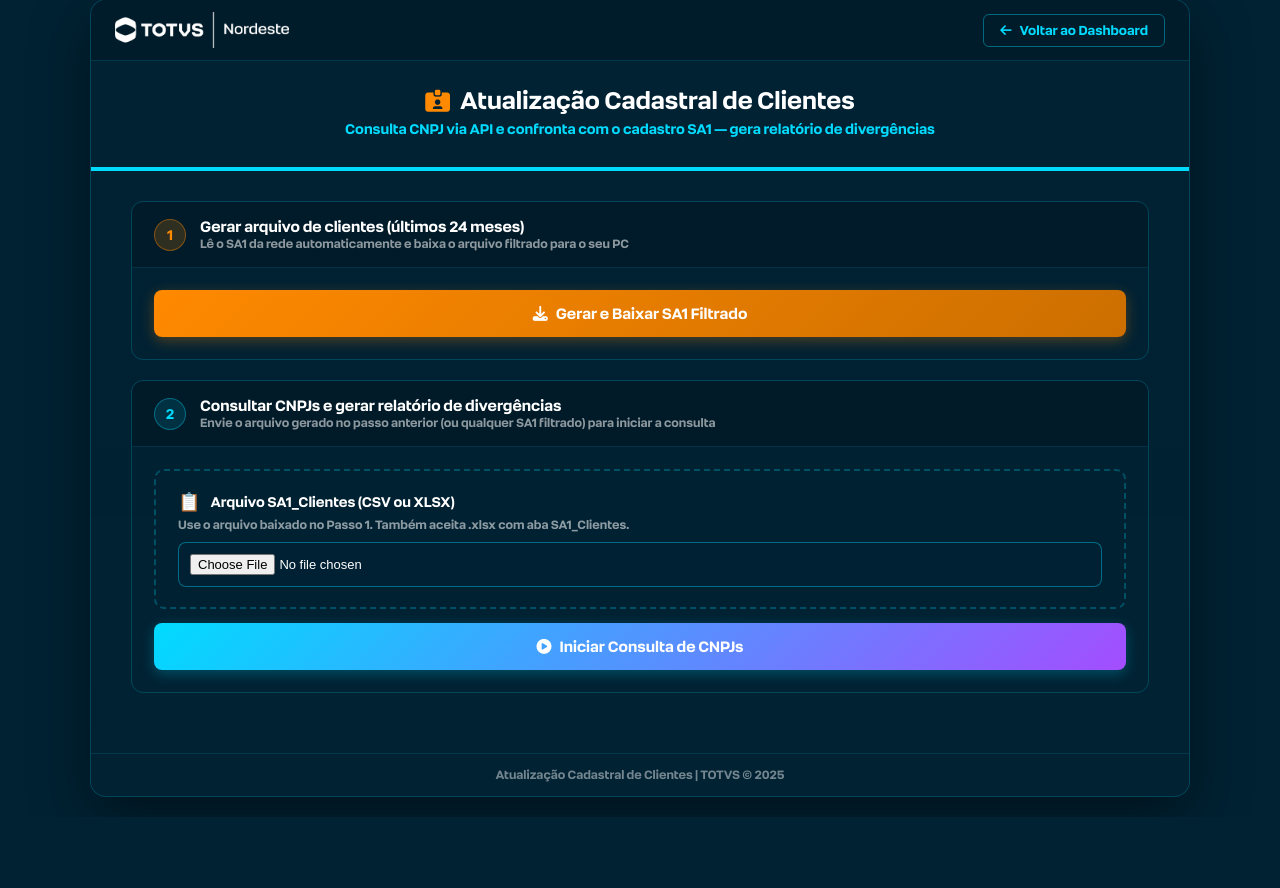
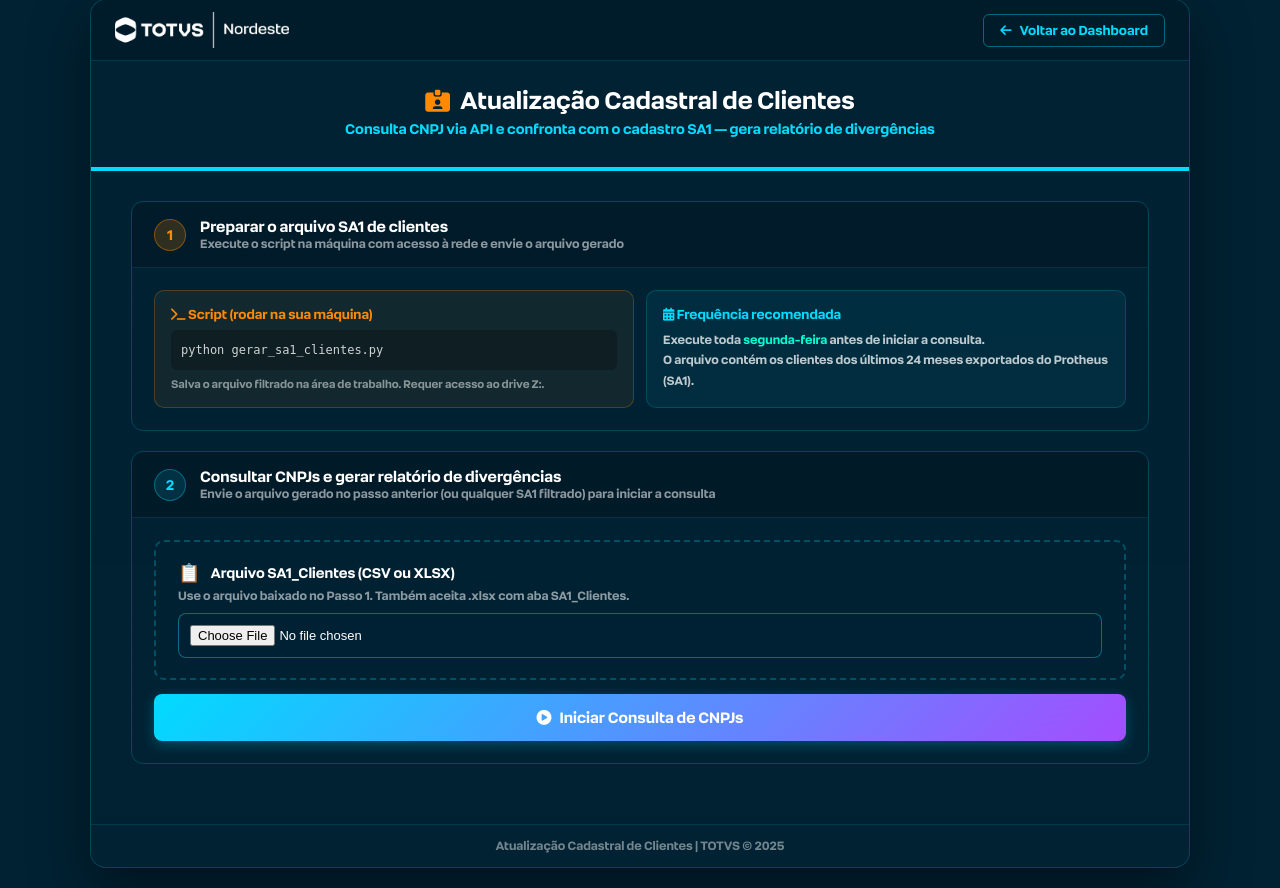
Before and after one commit to albadedeus/portalautomacao, a Flask app: page /cadastro-clientes in a window 1280 px wide. Shown: the part 31-919 px from the top of the page. Before the commit the page ends 846 px from the top, so only its background shows below. Run offline with Flask 3, Linux system fonts and the light colour scheme; the visitor is signed in with stand-in values (Sample User, id 1).

Commit message:
Substitui botao Passo 1 por instrucoes + cria script gerar_sa1_clientes.py
- Passo 1 agora exibe instrucoes para rodar o script na maquina local
- gerar_sa1_clientes.py: script standalone para gerar SA1 filtrado (24 meses)
- Remove JS do botao que foi removido

Co-Authored-By: Claude Sonnet 4.6 <noreply@anthropic.com>

```diff
--- a/templates/cadastro_clientes.html
+++ b/templates/cadastro_clientes.html
@@ -303,15 +303,36 @@
         <div class="step-header">
           <div class="step-num laranja">1</div>
           <div>
-            <div class="step-title">Gerar arquivo de clientes (últimos 24 meses)</div>
-            <div class="step-desc">Lê o SA1 da rede automaticamente e baixa o arquivo filtrado para o seu PC</div>
+            <div class="step-title">Preparar o arquivo SA1 de clientes</div>
+            <div class="step-desc">Execute o script na máquina com acesso à rede e envie o arquivo gerado</div>
           </div>
         </div>
         <div class="step-body">
-          <button class="btn btn-laranja" id="btnGerarSa1" type="button">
-            <i class="fas fa-download"></i> Gerar e Baixar SA1 Filtrado
-          </button>
-          <div class="alerta-sa1" id="alertaSa1"></div>
+          <div style="display:grid;grid-template-columns:1fr 1fr;gap:12px">
+
+            <div style="background:rgba(255,137,0,0.07);border:1px solid rgba(255,137,0,0.25);border-radius:10px;padding:16px">
+              <div style="color:var(--laranja);font-size:13px;font-weight:700;margin-bottom:8px">
+                <i class="fas fa-terminal"></i> Script (rodar na sua máquina)
+              </div>
+              <div style="font-family:monospace;font-size:12px;color:rgba(255,255,255,0.8);background:rgba(0,0,0,0.25);border-radius:6px;padding:10px;line-height:1.7">
+                python gerar_sa1_clientes.py
+              </div>
+              <div style="color:rgba(255,255,255,0.5);font-size:11px;margin-top:8px">
+                Salva o arquivo filtrado na área de trabalho. Requer acesso ao drive Z:.
+              </div>
+            </div>
+
+            <div style="background:rgba(0,219,255,0.06);border:1px solid rgba(0,219,255,0.18);border-radius:10px;padding:16px">
+              <div style="color:var(--azul);font-size:13px;font-weight:700;margin-bottom:8px">
+                <i class="fas fa-calendar-alt"></i> Frequência recomendada
+              </div>
+              <div style="color:rgba(255,255,255,0.75);font-size:12px;line-height:1.7">
+                Execute toda <strong style="color:var(--verde)">segunda-feira</strong> antes de iniciar a consulta.<br>
+                O arquivo contém os clientes dos últimos 24 meses exportados do Protheus (SA1).
+              </div>
+            </div>
+
+          </div>
         </div>
       </div>
 
@@ -388,49 +409,6 @@
     let _jobId = null;
     let _pollingInterval = null;
     let _lastLogCount = 0;
-
-    // ── Passo 1: Gerar SA1 ─────────────────────────────────────────
-    document.getElementById('btnGerarSa1').addEventListener('click', async function () {
-      const btn   = this;
-      const alerta = document.getElementById('alertaSa1');
-
-      btn.disabled = true;
-      btn.innerHTML = '<span class="spinner-small"></span> Gerando arquivo...';
-      alerta.style.display = 'none';
-
-      try {
-        const resp = await fetch('/api/cadastro-clientes/gerar-sa1');
-
-        if (!resp.ok) {
-          const err = await resp.json().catch(() => ({ error: 'Erro desconhecido' }));
-          throw new Error(err.error || `HTTP ${resp.status}`);
-        }
-
-        // Dispara o download via blob
-        const blob = await resp.blob();
-        const cd   = resp.headers.get('Content-Disposition') || '';
-        const match = cd.match(/filename="?([^";\n]+)"?/);
-        const nome  = match ? match[1] : 'SA1_Clientes_filtrado.xlsx';
-
-        const url = URL.createObjectURL(blob);
-        const a   = document.createElement('a');
-        a.href = url; a.download = nome;
-        document.body.appendChild(a); a.click(); a.remove();
-        URL.revokeObjectURL(url);
-
-        alerta.className = 'alerta-sa1 sucesso';
-        alerta.innerHTML = '<i class="fas fa-check-circle"></i> Arquivo gerado e salvo. Agora envie-o no Passo 2.';
-        alerta.style.display = 'block';
-
-      } catch (err) {
-        alerta.className = 'alerta-sa1 erro';
-        alerta.innerHTML = '<i class="fas fa-exclamation-circle"></i> ' + err.message;
-        alerta.style.display = 'block';
-      } finally {
-        btn.disabled = false;
-        btn.innerHTML = '<i class="fas fa-download"></i> Gerar e Baixar SA1 Filtrado';
-      }
-    });
 
     // ── Passo 2: Consultar CNPJs ───────────────────────────────────
     function formatarStatus(status) {
```
Also changed, not shown: gerar_sa1_clientes.py (added, +64 -0 lines).
